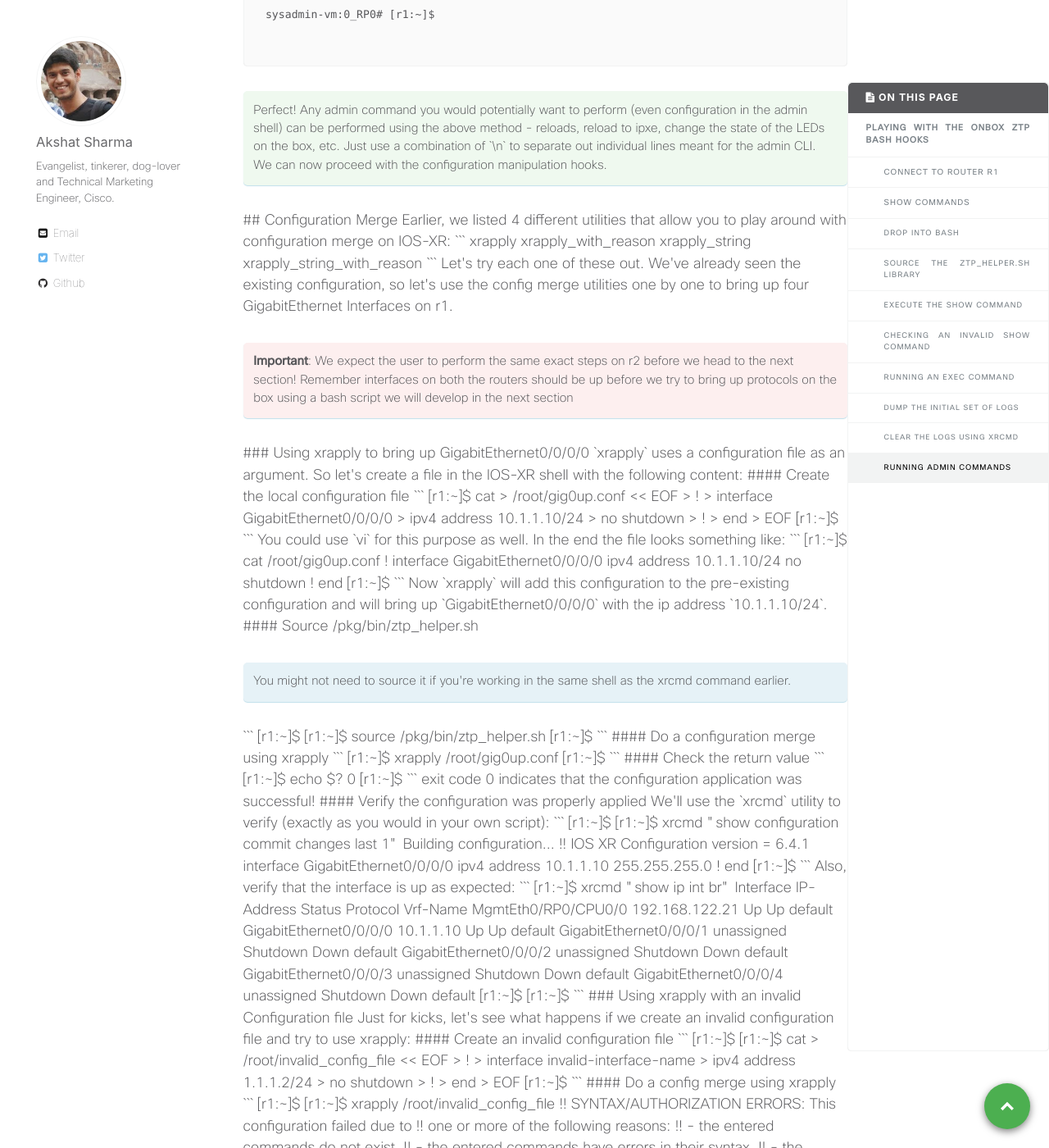
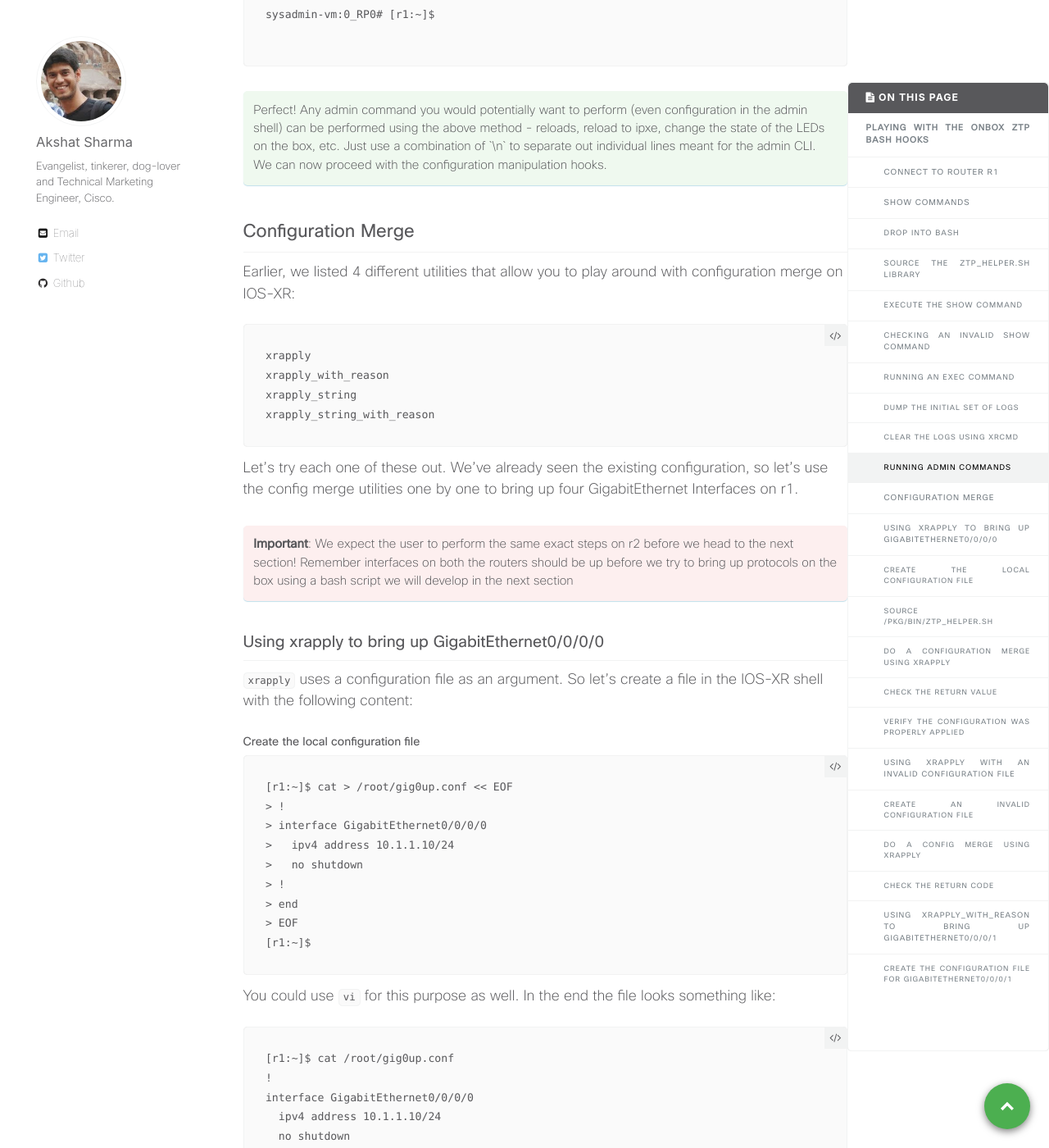
Before and after one commit to nanog75/hackathon, a Jekyll site: the page built from _wkinstructions/2019-02-01-playing-with-the-onbox-ios-xr-ztp-bash-library.md, in a window 1280 px wide and 1400 px high, scrolled down 6110 px. Shown: the whole window at 82% size. Built offline with Jekyll 4.4.1, drawn with Linux system fonts in a browser that asks for light colours; comment, search, counter and statistics services are not loaded; some of the changed text lies outside the part shown.

Commit message:
Update 2019-02-01-playing-with-the-onbox-ios-xr-ztp-bash-library.md

````diff
--- a/_wkinstructions/2019-02-01-playing-with-the-onbox-ios-xr-ztp-bash-library.md
+++ b/_wkinstructions/2019-02-01-playing-with-the-onbox-ios-xr-ztp-bash-library.md
@@ -248,7 +248,7 @@ sysadmin-vm:0_RP0# [r1:~]$
 
 ```
 
-<p style="margin: 2em 0!important;padding: 0.85em;font-family: CiscoSans,Arial,Helvetica,sans-serif;font-size: 0.85em !important;text-indent: initial;background-color: #eff9ef;border-radius: 5px;box-shadow: 0 1px 1px rgba(0,127,171,0.25);">Perfect! Any admin command you would potentially want to perform (even configuration in the admin shell) can be performed using the above method - reloads, reload to ipxe, change the state of the LEDs on the box, etc. Just use a combination of `\n` to separate out individual lines meant for the admin CLI. We can now proceed with the configuration manipulation hooks.<p>
+<p style="margin: 2em 0!important;padding: 0.85em;font-family: CiscoSans,Arial,Helvetica,sans-serif;font-size: 0.85em !important;text-indent: initial;background-color: #eff9ef;border-radius: 5px;box-shadow: 0 1px 1px rgba(0,127,171,0.25);">Perfect! Any admin command you would potentially want to perform (even configuration in the admin shell) can be performed using the above method - reloads, reload to ipxe, change the state of the LEDs on the box, etc. Just use a combination of `\n` to separate out individual lines meant for the admin CLI. We can now proceed with the configuration manipulation hooks.</p>
 
 
 
````
